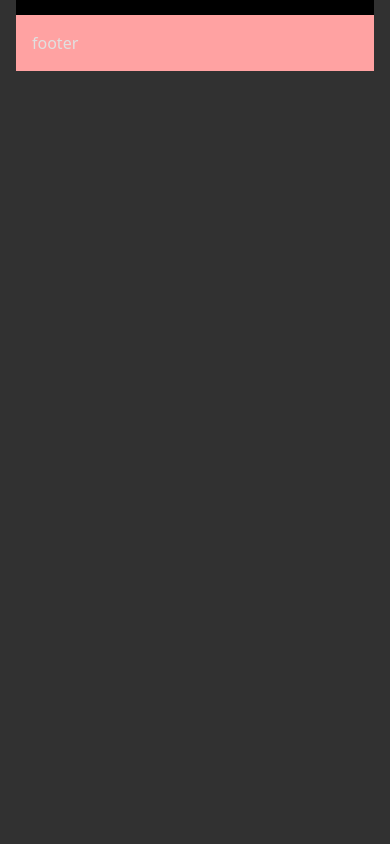
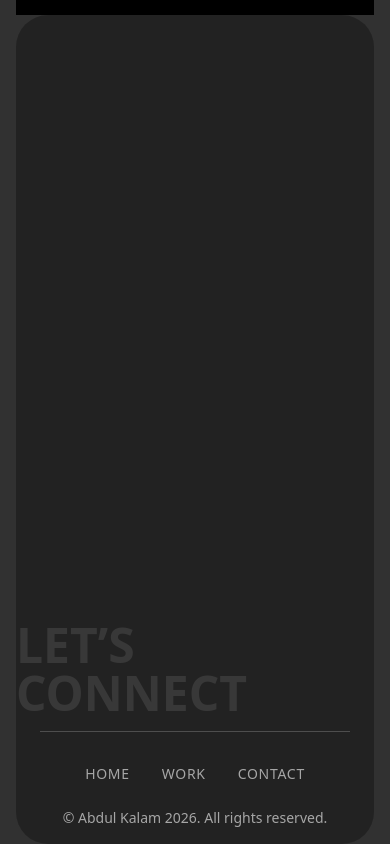
Before and after one commit to abdulkalam-011/thumbnail-design-frontend, a React (Vite) app: page / in a window 390 px wide. Shown: the part 6458-7302 px from the top of the page. Before the commit the page ends 6529 px from the top, so only its background shows below. Built offline with nearby package versions, Linux system fonts and the light colour scheme.

Commit message:
added footer section

```diff
--- a/src/components/layout/Footer.jsx
+++ b/src/components/layout/Footer.jsx
@@ -1,9 +1,149 @@
-import React from 'react'
+import { useRef } from "react";
+import { useGSAP } from "@gsap/react";
+import gsap from "gsap";
+import { ScrollTrigger } from "gsap/ScrollTrigger";
+import { FaInstagram, FaWhatsapp } from "react-icons/fa";
+
+gsap.registerPlugin(ScrollTrigger);
 
 const Footer = () => {
+  const footerRef = useRef(null);
+  const watermarkRef = useRef(null);
+  const cardsRef = useRef([]);
+
+  useGSAP(
+    () => {
+      // Watermark parallax
+      gsap.fromTo(
+        watermarkRef.current,
+        { y: 120 },
+        {
+          y: -120,
+          scrollTrigger: {
+            trigger: footerRef.current,
+            start: "top bottom",
+            end: "bottom top",
+            scrub: true,
+          },
+        }
+      );
+
+      // Cards scrub reveal
+      gsap.from(cardsRef.current, {
+        y: 40,
+        x: 10,
+        opacity: 0,
+        rotate: 5,
+        stagger: 0.01,
+        duration: 0.8,
+        ease: "power3.out",
+        scrollTrigger: {
+          trigger: footerRef.current,
+          start: "top 75%",
+          end: "top 30%",
+          scrub: true,
+        },
+      });
+    },
+    { scope: footerRef }
+  );
+
   return (
-    <div className='bg-red-300 p-4'>footer</div>
-  )
-}
+    <footer
+      ref={footerRef}
+      className="relative  bg-black/30 rounded-4xl text-white px-6 md:px-20 py-4 overflow-hidden"
+    >
+      {/* WATERMARK */}
+      <h1
+        ref={watermarkRef}
+        className="absolute inset-0 flex items-center justify-center text-5xl
+                   sm:text-[150px] font-extrabold uppercase
+                   text-white/10 sm:whitespace-nowrap
+                   pointer-events-none select-none top-60"
+      >
+        LET’S CONNECT
+      </h1>
 
-export default Footer
+      {/* CONTENT */}
+      <div className="relative z-10 max-w-6xl mx-auto">
+        {/* CTA BOXES */}
+        {/* <div className="flex gap-4 sm:flex-initial bg-red-400">
+          <span className="p-5 w-[80%] bg-white text-black rounded-3xl flex justify-between items-center text-2xl">abdulkalam.buss@gmail.com<a className="bg-yellow-400 p-4  rounded-4xl text-xl" href="mailto:abdulkalam.buss@gmail.com" target="_blank">Send Message</a></span>
+          <span className="p-5 bg-white text-black rounded-3xl flex items-center"><a href="mailto:abdulkalam.buss@gmail.com" target="_blank">(+91) 8303778433 </a></span>
+        </div> */}
+        <div className="grid grid-cols-1 md:grid-cols-3 gap-8 mb-24 " >
+          {/* EMAIL – PRIMARY CTA */}
+          <a
+            ref={(el) => (cardsRef.current[0] = el)}
+            href="mailto:abdulkalam.buss@gmail.com"
+            target="_blank"
+            className="h-[180px] border-2 border-yellow-400 p-8
+                       flex flex-col justify-between
+                       hover:bg-yellow-400 hover:text-black
+                       transition-all duration-300 rounded-2xl"
+          >
+            <span className="text-sm uppercase tracking-widest opacity-60">
+              Email
+            </span>
+            <span className="sm:text-2xl font-semibold text-sm">
+              abdulkalam.buss@gmail.com
+            </span>
+          </a>
+
+          {/* INSTAGRAM */}
+          <a
+            ref={(el) => (cardsRef.current[1] = el)}
+            href="https://instagram.com/abdulkalam_011"
+            target="_blank"
+            rel="noopener noreferrer"
+            className="h-[180px] border border-white/20 p-8
+                       flex flex-col justify-between
+                       hover:border-yellow-400 transition-colors"
+          >
+            <span className="text-sm uppercase tracking-widest opacity-60">
+              Instagram
+            </span>
+            <span className="text-xl font-medium flex items-center gap-3">
+              <FaInstagram className="text-yellow-400" />
+              @abdulkalam_011
+            </span>
+          </a>
+
+          {/* WHATSAPP */}
+          <a
+            ref={(el) => (cardsRef.current[2] = el)}
+            href="https://wa.me/918303778433?text=Hello%20Abdul%20Kalam"
+            target="_blank"
+            rel="noopener noreferrer"
+            className="h-[180px] border border-white/20 p-8
+                       flex flex-col justify-between
+                       hover:border-yellow-400 transition-colors"
+          >
+            <span className="text-sm uppercase tracking-widest opacity-60">
+              WhatsApp
+            </span>
+            <span className="text-xl font-medium flex items-center gap-3">
+              <FaWhatsapp className="text-yellow-400" />
+              +91 8303778433
+            </span>
+          </a>
+        </div>
+
+        {/* FOOTER BAR */}
+        <div className="flex flex-col md:flex-row justify-between items-center gap-6 border-t border-white/20 pt-8 text-sm text-white/60">
+          <nav className="flex gap-8 uppercase tracking-wider">
+            <a href="#hero" className="hover:text-yellow-400">Home</a>
+            <a href="#work" className="hover:text-yellow-400">Work</a>
+            <a href="#contact" className="hover:text-yellow-400">Contact</a>
+          </nav>
+
+          <span>
+            © Abdul Kalam 2026. All rights reserved.
+          </span>
+        </div>
+      </div>
+    </footer>
+  );
+};
+
+export default Footer;
```
